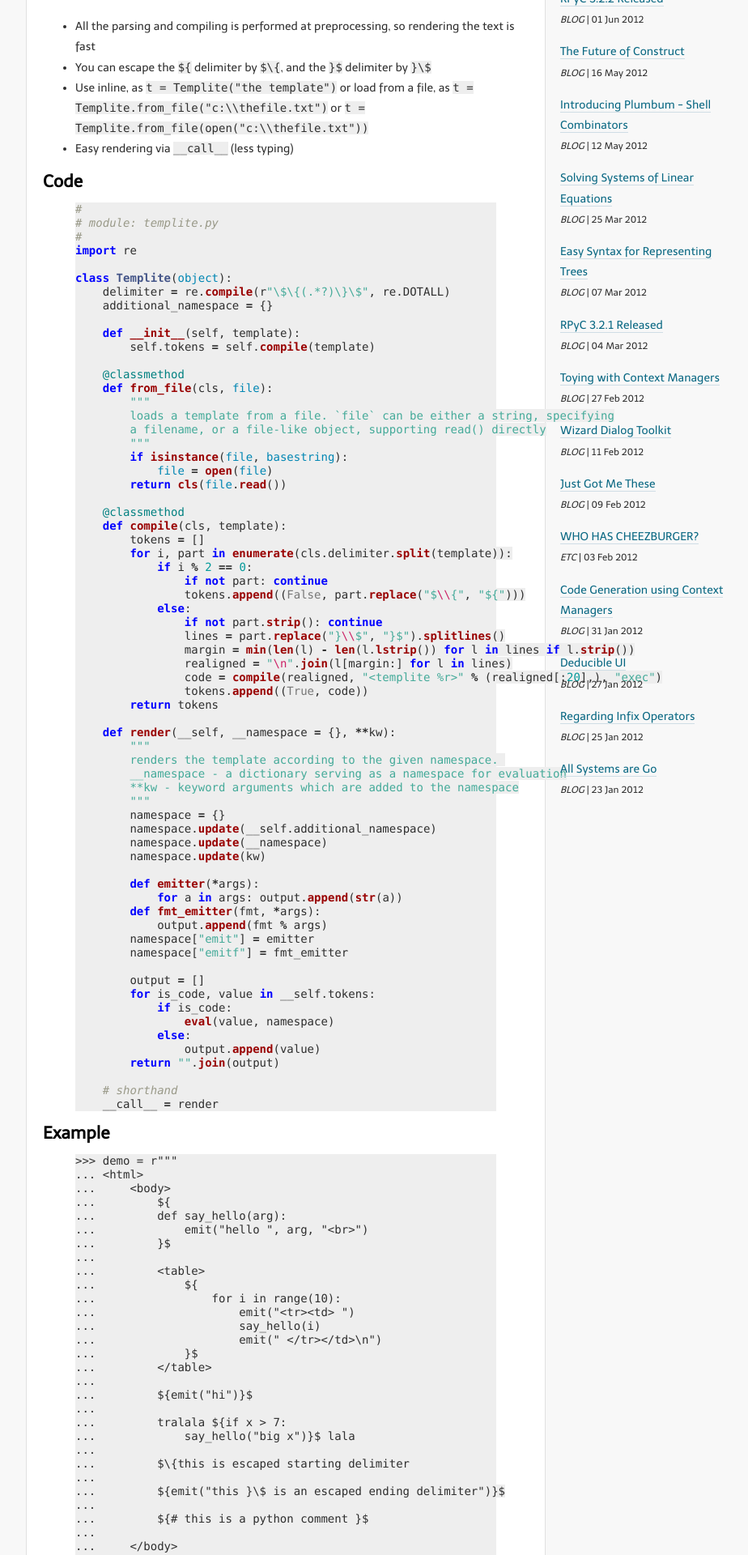
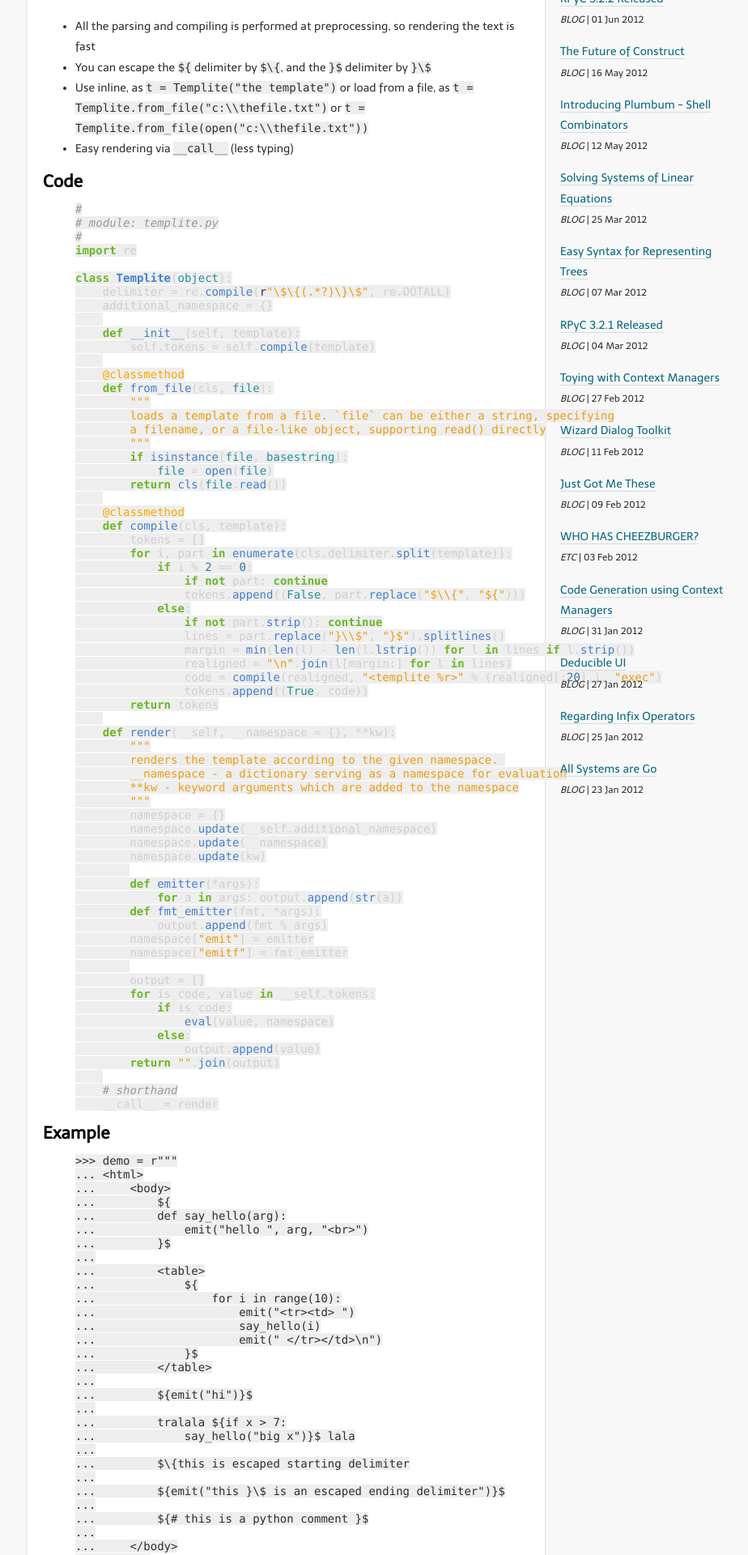
Before and after one commit to tomerfiliba/tomerfiliba.github.io, a Jekyll site: the page built from recipes/_posts/2006-05-26-Templite.md, in a window 1280 px wide. Shown: the part 583-2503 px from the top of the page at 81% size, without its empty margins (158-1082 px from the left). Built offline with Jekyll 4.4.1, drawn with Linux system fonts in a browser that asks for light colours; Markdown is read by kramdown in place of the engine named in the settings.

Commit message:
Update master

```diff
--- a/static/css/syntax.css
+++ b/static/css/syntax.css
@@ -1,62 +1,77 @@
-.highlight { background: #eeeeee; }
-.highlight .c { color: #2B6; font-style: italic } /* Comment */
+div.highlight pre code {background-color: #222;}
+div.highlight {
+    background-color: #222;
+    padding: 1em;
+    border-radius: 5px;
+    overflow-x: auto;
+}
+
+.highlight .hll { background-color: #404040 }
+.highlight .c { color: #999999; font-style: italic } /* Comment */
 .highlight .err { color: #a61717; background-color: #e3d2d2 } /* Error */
-.highlight .k { color: blue; font-weight: bold } /* Keyword */
-.highlight .kn { color: blue; font-weight: bold } /* Keyword */
-.highlight .o { font-weight: bold } /* Operator */
-.highlight .cm { color: #999988; font-style: italic } /* Comment.Multiline */
-.highlight .cp { color: #999999; font-weight: bold } /* Comment.Preproc */
-.highlight .c1 { color: #999988; font-style: italic } /* Comment.Single */
-.highlight .cs { color: #999999; font-weight: bold; font-style: italic } /* Comment.Special */
-.highlight .gd { color: #000000; background-color: #ffdddd } /* Generic.Deleted */
-.highlight .gd .x { color: #000000; background-color: #ffaaaa } /* Generic.Deleted.Specific */
-.highlight .ge { font-style: italic } /* Generic.Emph */
-.highlight .gr { color: #aa0000 } /* Generic.Error */
-.highlight .gh { color: #999999 } /* Generic.Heading */
-.highlight .gi { color: #000000; background-color: #ddffdd } /* Generic.Inserted */
-.highlight .gi .x { color: #000000; background-color: #aaffaa } /* Generic.Inserted.Specific */
-.highlight .go { color: #888888 } /* Generic.Output */
-.highlight .gp { color: #555555 } /* Generic.Prompt */
-.highlight .gs { font-weight: bold } /* Generic.Strong */
-.highlight .gu { color: #aaaaaa } /* Generic.Subheading */
-.highlight .gt { color: #aa0000 } /* Generic.Traceback */
-.highlight .kc { font-weight: bold } /* Keyword.Constant */
-.highlight .kd { font-weight: bold } /* Keyword.Declaration */
-.highlight .kp { font-weight: bold } /* Keyword.Pseudo */
-.highlight .kr { font-weight: bold } /* Keyword.Reserved */
-.highlight .kt { color: #445588; font-weight: bold } /* Keyword.Type */
-.highlight .m { color: #009999 } /* Literal.Number */
-.highlight .na { color: #008080 } /* Name.Attribute */
-.highlight .nb { color: #0086B3 } /* Name.Builtin */
-.highlight .nc { color: #445588; font-weight: bold } /* Name.Class */
-.highlight .no { color: #008080 } /* Name.Constant */
-.highlight .nd { color: #008080 } /* Name.Constant */
-.highlight .ni { color: #800080 } /* Name.Entity */
-.highlight .ne { color: #990000; font-weight: bold } /* Name.Exception */
-.highlight .nf { color: #990000; font-weight: bold } /* Name.Function */
-.highlight .nn { color: #555555 } /* Name.Namespace */
-.highlight .nt { color: #000080 } /* Name.Tag */
-.highlight .nv { color: #008080 } /* Name.Variable */
-.highlight .ow { color: blue; font-weight: bold } /* Operator.Word */
-.highlight .w { color: #bbbbbb } /* Text.Whitespace */
-.highlight .mf { color: #009999 } /* Literal.Number.Float */
-.highlight .mh { color: #009999 } /* Literal.Number.Hex */
-.highlight .mi { color: #009999 } /* Literal.Number.Integer */
-.highlight .mo { color: #009999 } /* Literal.Number.Oct */
-.highlight .s { color: #4a9 } /* Literal.String */
-.highlight .sb { color: #4a9 } /* Literal.String.Backtick */
-.highlight .sc { color: #4a9 } /* Literal.String.Char */
-.highlight .sd { color: #4a9 } /* Literal.String.Doc */
-.highlight .s2 { color: #4a9 } /* Literal.String.Double */
-.highlight .se { color: #c26 } /* Literal.String.Escape */
-.highlight .sh { color: #4a9 } /* Literal.String.Heredoc */
-.highlight .si { color: #c26 } /* Literal.String.Interpol */
-.highlight .sx { color: #c26 } /* Literal.String.Other */
-.highlight .sr { color: #009926 } /* Literal.String.Regex */
-.highlight .s1 { color: #4a9 } /* Literal.String.Single */
-.highlight .ss { color: #990073 } /* Literal.String.Symbol */
-.highlight .bp { color: #777777 } /* Name.Builtin.Pseudo */
-.highlight .vc { color: #008080 } /* Name.Variable.Class */
-.highlight .vg { color: #008080 } /* Name.Variable.Global */
-.highlight .vi { color: #008080 } /* Name.Variable.Instance */
-.highlight .il { color: #009999 } /* Literal.Number.Integer.Long */
+.highlight .g { color: #d0d0d0 } /* Generic */
+.highlight .k { color: #6ab825; font-weight: bold } /* Keyword */
+.highlight .l { color: #d0d0d0 } /* Literal */
+.highlight .n { color: #d0d0d0 } /* Name */
+.highlight .o { color: #d0d0d0 } /* Operator */
+.highlight .x { color: #d0d0d0 } /* Other */
+.highlight .p { color: #d0d0d0 } /* Punctuation */
+.highlight .cm { color: #999999; font-style: italic } /* Comment.Multiline */
+.highlight .cp { color: #cd2828; font-weight: bold } /* Comment.Preproc */
+.highlight .c1 { color: #999999; font-style: italic } /* Comment.Single */
+.highlight .cs { color: #e50808; font-weight: bold; background-color: #520000 } /* Comment.Special */
+.highlight .gd { color: #d22323 } /* Generic.Deleted */
+.highlight .ge { color: #d0d0d0; font-style: italic } /* Generic.Emph */
+.highlight .gr { color: #d22323 } /* Generic.Error */
+.highlight .gh { color: #ffffff; font-weight: bold } /* Generic.Heading */
+.highlight .gi { color: #589819 } /* Generic.Inserted */
+.highlight .go { color: #cccccc } /* Generic.Output */
+.highlight .gp { color: #aaaaaa } /* Generic.Prompt */
+.highlight .gs { color: #d0d0d0; font-weight: bold } /* Generic.Strong */
+.highlight .gu { color: #ffffff; text-decoration: underline } /* Generic.Subheading */
+.highlight .gt { color: #d22323 } /* Generic.Traceback */
+.highlight .kc { color: #6ab825; font-weight: bold } /* Keyword.Constant */
+.highlight .kd { color: #6ab825; font-weight: bold } /* Keyword.Declaration */
+.highlight .kn { color: #6ab825; font-weight: bold } /* Keyword.Namespace */
+.highlight .kp { color: #6ab825 } /* Keyword.Pseudo */
+.highlight .kr { color: #6ab825; font-weight: bold } /* Keyword.Reserved */
+.highlight .kt { color: #6ab825; font-weight: bold } /* Keyword.Type */
+.highlight .ld { color: #d0d0d0 } /* Literal.Date */
+.highlight .m { color: #3677a9 } /* Literal.Number */
+.highlight .s { color: #ed9d13 } /* Literal.String */
+.highlight .na { color: #bbbbbb } /* Name.Attribute */
+.highlight .nb { color: #24909d } /* Name.Builtin */
+.highlight .nc { color: #447fcf; font-weight: bold; } /* Name.Class */
+.highlight .no { color: #40ffff } /* Name.Constant */
+.highlight .nd { color: #ffa500 } /* Name.Decorator */
+.highlight .ni { color: #d0d0d0 } /* Name.Entity */
+.highlight .ne { color: #bbbbbb } /* Name.Exception */
+.highlight .nf { color: #447fcf } /* Name.Function */
+.highlight .nl { color: #d0d0d0 } /* Name.Label */
+.highlight .nn { color: #447fcf; font-weight: bold;} /* Name.Namespace */
+.highlight .nx { color: #d0d0d0 } /* Name.Other */
+.highlight .py { color: #d0d0d0 } /* Name.Property */
+.highlight .nt { color: #6ab825; font-weight: bold } /* Name.Tag */
+.highlight .nv { color: #40ffff } /* Name.Variable */
+.highlight .ow { color: #6ab825; font-weight: bold } /* Operator.Word */
+.highlight .w { color: #666666 } /* Text.Whitespace */
+.highlight .mf { color: #3677a9 } /* Literal.Number.Float */
+.highlight .mh { color: #3677a9 } /* Literal.Number.Hex */
+.highlight .mi { color: #3677a9 } /* Literal.Number.Integer */
+.highlight .mo { color: #3677a9 } /* Literal.Number.Oct */
+.highlight .sb { color: #ed9d13 } /* Literal.String.Backtick */
+.highlight .sc { color: #ed9d13 } /* Literal.String.Char */
+.highlight .sd { color: #ed9d13 } /* Literal.String.Doc */
+.highlight .s2 { color: #ed9d13 } /* Literal.String.Double */
+.highlight .se { color: #ed9d13 } /* Literal.String.Escape */
+.highlight .sh { color: #ed9d13 } /* Literal.String.Heredoc */
+.highlight .si { color: #ed9d13 } /* Literal.String.Interpol */
+.highlight .sx { color: #ffa500 } /* Literal.String.Other */
+.highlight .sr { color: #ed9d13 } /* Literal.String.Regex */
+.highlight .s1 { color: #ed9d13 } /* Literal.String.Single */
+.highlight .ss { color: #ed9d13 } /* Literal.String.Symbol */
+.highlight .bp { color: #24909d } /* Name.Builtin.Pseudo */
+.highlight .vc { color: #40ffff } /* Name.Variable.Class */
+.highlight .vg { color: #40ffff } /* Name.Variable.Global */
+.highlight .vi { color: #40ffff } /* Name.Variable.Instance */
+.highlight .il { color: #3677a9 } /* Literal.Number.Integer.Long */
```
